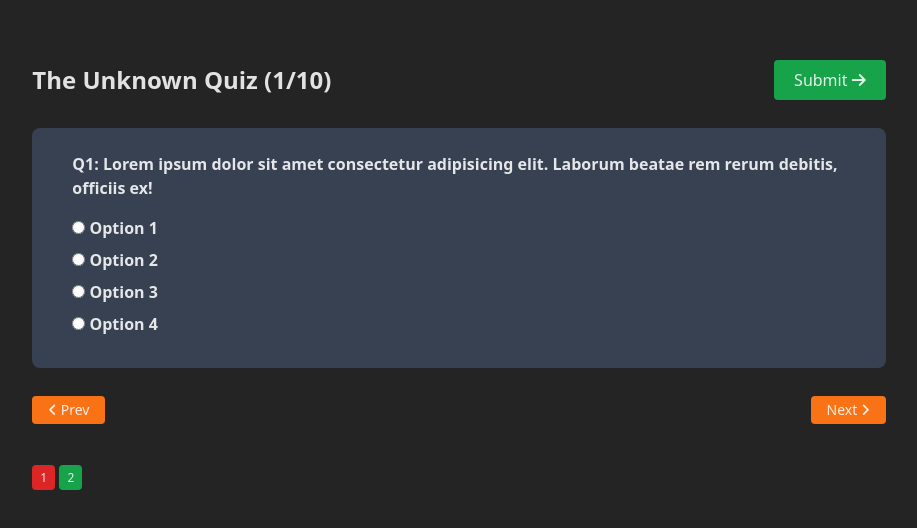
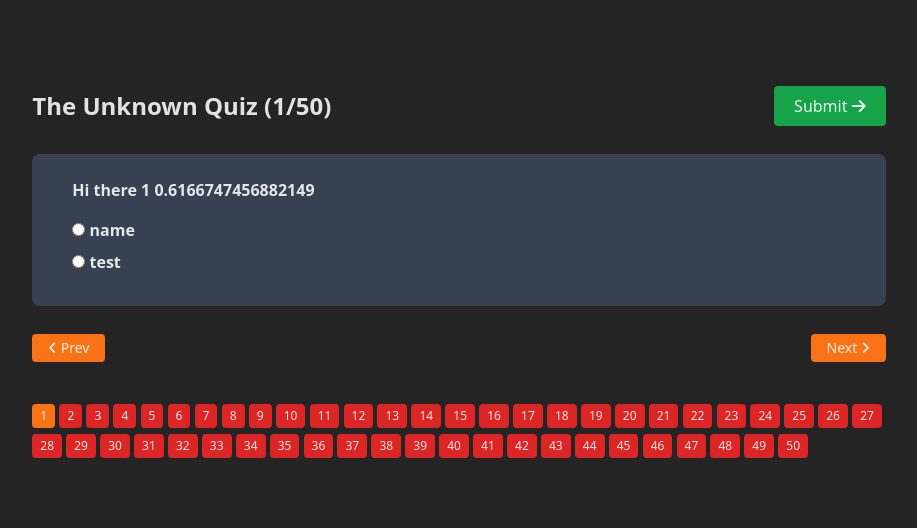
Before and after one commit to MoshoodRafiu/TS-Quiz-App, a website built with Vite: page index.html in a window 1280 px wide. Shown: the part 126-654 px from the top of the page, without its empty margins (181-1098 px from the left). Built offline with nearby package versions, Linux system fonts and the light colour scheme.

Commit message:
feat: add quiz methods

```diff
--- a/index.html
+++ b/index.html
@@ -18,17 +18,19 @@
 			<div class="flex justify-center items-center w-full min-h-screen font-sans">
 				<div class="w-2/3">
           <div class="flex justify-between items-center mb-7">
-            <h2 class="font-bold text-2xl">The Unknown Quiz (1/10)</h2>
+            <h2 class="font-bold text-2xl">
+							The Unknown Quiz (<span id="currentQuestion">1</span>/<span id="totalQuestions">10</span>)
+						</h2>
 						<button class="px-5 py-2 rounded bg-green-600 hover:bg-green-500">
 							Submit <i class="fa-solid fa-arrow-right"></i>
 						</button>
 					</div>
 					<div class="bg-gray-700 font-semibold rounded-lg my-auto px-10 py-6">
-						<div class="question">
+						<div id="questionText">
 							Q1: Lorem ipsum dolor sit amet consectetur adipisicing elit. Laborum beatae rem rerum debitis, officiis
 							ex!
 						</div>
-            <div class="options mt-4">
+            <div id="questionOptions" class="mt-4">
               <div class="option my-2">
                 <input type="radio" name="answer" id="option1">
                 <label for="option1">Option 1</label>
@@ -48,14 +50,14 @@
             </div>
 					</div>
 					<div class="flex justify-between mt-7">
-						<button class="px-4 py-1 text-sm rounded bg-orange-500 hover:bg-orange-400">
+						<button id="prevQuestionButton" class="px-4 py-1 text-sm rounded bg-orange-500 hover:bg-orange-400">
 							<i class="fa-solid fa-angle-left"></i> Prev
 						</button>
-						<button class="px-4 py-1 text-sm rounded bg-orange-500 hover:bg-orange-400">
+						<button id="nextQuestionButton" class="px-4 py-1 text-sm rounded bg-orange-500 hover:bg-orange-400">
 							Next <i class="fa-solid fa-angle-right"></i>
 						</button>
 					</div>
-          <div class="bullets mt-10">
+          <div id="questionBullets" class="mt-10">
             <span class="bullet py-1 px-2 text-xs rounded bg-red-600">1</span>
             <span class="bullet py-1 px-2 text-xs rounded bg-green-600">2</span>
           </div>
--- a/src/counter.ts
+++ /dev/null
@@ -1,9 +0,0 @@
-export function setupCounter(element: HTMLButtonElement) {
-  let counter = 0
-  const setCounter = (count: number) => {
-    counter = count
-    element.innerHTML = `count is ${counter}`
-  }
-  element.addEventListener('click', () => setCounter(counter + 1))
-  setCounter(0)
-}
--- a/src/main.ts
+++ b/src/main.ts
@@ -1 +1,5 @@
 import './styles/index.css'
+
+import { initQuiz } from './quiz';
+
+initQuiz();
--- /dev/null
+++ b/src/quiz.ts
@@ -0,0 +1,114 @@
+interface Question {
+  text: string,
+  options: string[],
+  answer?: string,
+}
+
+export function initQuiz() {
+  quizQuestions = getQuizQuestions();
+
+  updateQuizUi();
+  totalQuestionCounter.textContent = quizQuestions.length.toString();
+
+  prevQuestionButton.addEventListener('click', showPrevQuestion);
+  nextQuestionButton.addEventListener('click', showNextQuestion);
+  questionOptions.addEventListener('input', (event: Event) => {
+    const target = event.target as HTMLInputElement;
+    const questionIndex: number = Number(target.dataset.question);
+    quizQuestions[questionIndex].answer = target.value;
+  });
+  questionBullets.addEventListener('click', (event: Event) => {
+    const target = event.target as HTMLInputElement;
+    if (target.tagName === 'SPAN') {
+      const questionIndex: number = Number(target.dataset.question);
+      showQuestion(questionIndex);
+    }
+  });
+}
+
+function showPrevQuestion(): void {
+  if (currentQuestionIndex === 0) return;
+  showQuestion(currentQuestionIndex - 1);
+}
+
+function showNextQuestion(): void {
+  if (currentQuestionIndex === quizQuestions.length - 1) return;
+  showQuestion(currentQuestionIndex + 1);
+}
+
+function showQuestion(questionIndex: number): void {
+  if (questionIndex < 0 || questionIndex >= quizQuestions.length) return;
+  currentQuestionIndex = questionIndex;
+  updateQuizUi();
+}
+
+function getQuizQuestions(): Question[] {
+  const questions: Question[] = [];
+  for (let i = 1; i < 51; i++) {
+    questions.push(
+      { text: `Hi there ${i} ${Math.random()}`, options: ['name', 'test'] }
+    );
+  }
+  return questions;
+}
+
+function updateQuizUi(): void {
+  const { text, options, answer } = quizQuestions[currentQuestionIndex];
+  questionText.textContent = text;
+
+  currentQuestionsCounter.textContent = (currentQuestionIndex + 1).toString();
+
+  let optionsHTMLString: string = '';
+  for (let i = 0; i < options.length; i++) {
+    optionsHTMLString += `
+      <div class="option my-2">
+        <input
+          type="radio"
+          name="answer-${currentQuestionIndex}"
+          value="${options[i]}"
+          id="option-${currentQuestionIndex}-${i+1}"
+          data-question="${currentQuestionIndex}"
+          ${options[i] === answer ? 'checked' : ''}
+        >
+        <label for="option-${currentQuestionIndex}-${i+1}">${options[i]}</label>
+      </div>
+    `;
+  }
+  questionOptions.innerHTML = optionsHTMLString;
+
+  let bulletHTMLString: string = '';
+  for (let i = 0; i < quizQuestions.length; i++) {
+    let btnStyle = 'red-600';
+    if (quizQuestions[i].answer) {
+      btnStyle = 'green-600';
+    }
+
+    if (i === currentQuestionIndex) {
+      btnStyle = 'orange-500';
+    }
+
+    bulletHTMLString += `
+      <span
+        class="bullet cursor-pointer inline-block py-1 px-2 mb-1 text-xs rounded bg-${btnStyle}"
+        data-question="${i}"
+      >
+        ${i+1}
+      </span>
+    `;
+  }
+
+  questionBullets.innerHTML = bulletHTMLString;
+}
+
+let quizQuestions: Question[] = [];
+let currentQuestionIndex: number = 0;
+
+const questionText = document.querySelector('#questionText') as HTMLDivElement;
+const questionOptions = document.querySelector('#questionOptions') as HTMLDivElement;
+const questionBullets = document.querySelector('#questionBullets') as HTMLDivElement;
+
+const prevQuestionButton = document.querySelector('#prevQuestionButton') as HTMLButtonElement;
+const nextQuestionButton = document.querySelector('#nextQuestionButton') as HTMLButtonElement;
+
+const totalQuestionCounter    = document.querySelector('#totalQuestions') as HTMLSpanElement;
+const currentQuestionsCounter = document.querySelector('#currentQuestion') as HTMLSpanElement;
```
